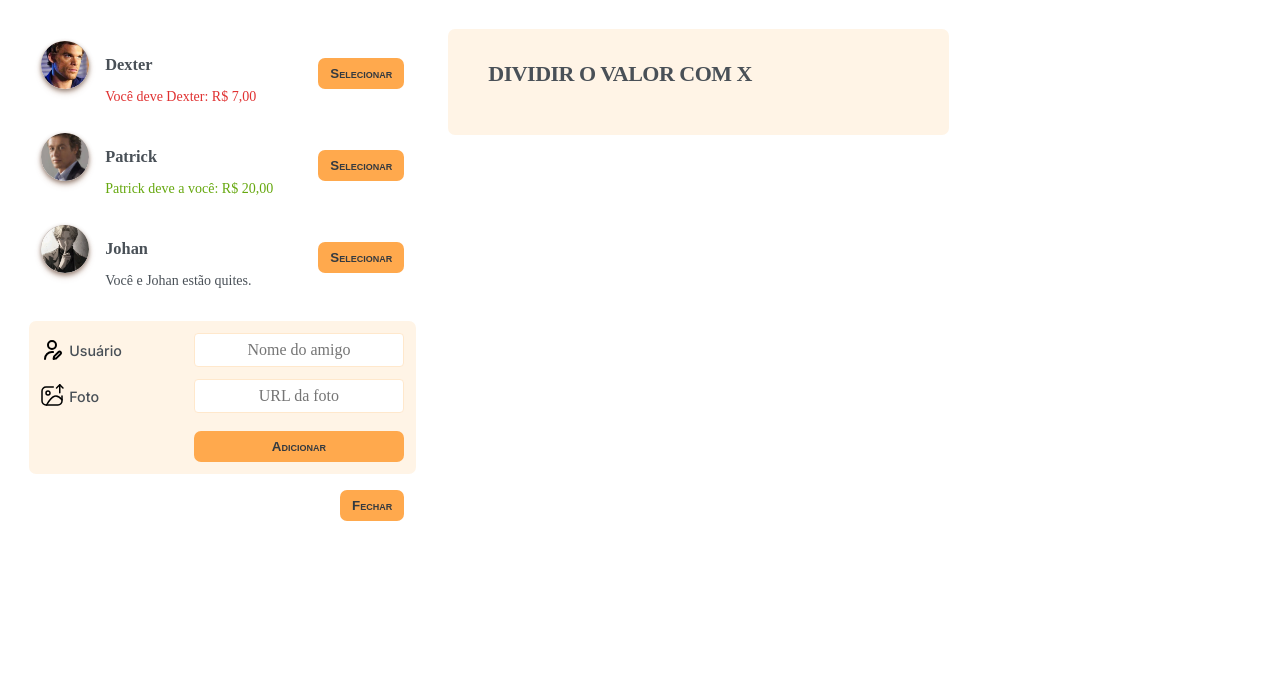
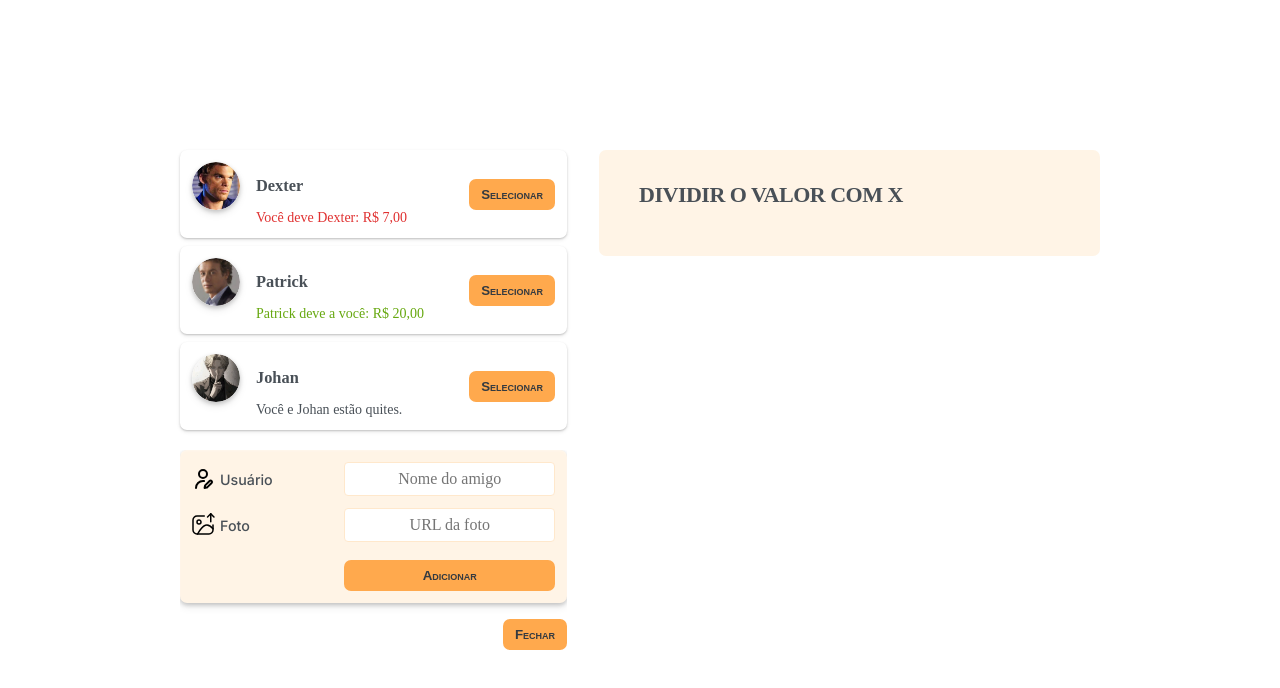
Before and after one commit to call-meRafael/eat-and-split-app, a React (Vite) app: page / in a window 1280 px wide. Both pictures are taken after a click on the button "Adicionar amigo". Shown: the top 688 px of the page. Built offline with nearby package versions, Linux system fonts and the light colour scheme; a web font is replaced by a local one.

Commit message:
feat(formAddFriend): add a better transition to the states

```diff
--- a/package.json
+++ b/package.json
@@ -10,6 +10,7 @@
     "preview": "vite preview"
   },
   "dependencies": {
+    "framer-motion": "^13.3.0",
     "react": "^19.2.8",
     "react-dom": "^19.2.8"
   },
--- a/src/App.jsx
+++ b/src/App.jsx
@@ -1,4 +1,5 @@
 import { useState } from "react";
+import { motion, AnimatePresence } from "framer-motion";
 import { FriendsList } from "./components/friendsList";
 import { FormAddFriend } from "./components/formAddFriend";
 import { Button } from "./components/buttonAddFriend";
@@ -9,7 +10,7 @@ export default function App() {
 
   const handleClick = () => {
     setOpen(!isOpen);
-  }
+  };
 
   const formatBalance = (balance) => {
     return balance.toLocaleString("pt-BR", {
@@ -22,14 +23,33 @@ export default function App() {
 
   return (
     <div className="app">
-      <aside className="sidebar">
+      <motion.aside className="sidebar">
         <FriendsList formatBalance={formatBalance} />
-        {isOpen && <FormAddFriend />}
 
-        <Button onClick={handleClick} className="button-add-friend">
-          {isOpen ? "Fechar" : "Adicionar amigo"}
-        </Button>
-      </aside>
+        {/* {isOpen && <FormAddFriend />} */}
+        {/* 2. Envolva a renderização condicional com AnimatePresence */}
+        <AnimatePresence mode="popLayout">
+          {isOpen && (
+            <motion.div
+              key="form-add-friend"
+              layout //
+              initial={{ opacity: 0, height: 0, y: -20 }}
+              animate={{ opacity: 1, height: "auto", y: 0 }}
+              exit={{ opacity: 0, height: 0, y: -20 }}
+              transition={{ type: "spring", duration: 0.5, bounce: 0.2 }}
+              style={{ overflow: "hidden" }} // Evita bugs visuais enquanto estica/colapsa
+            >
+              <FormAddFriend />
+            </motion.div>
+          )}
+        </AnimatePresence>
+
+        <motion.div layout style={{ width: "100%", display: "flex", justifyContent: "flex-end" }}>
+          <Button onClick={handleClick} className="button-add-friend">
+            {isOpen ? "Fechar" : "Adicionar amigo"}
+          </Button>
+        </motion.div>
+      </motion.aside>
       <FormSplitBill />
     </div>
   );
--- a/src/index.css
+++ b/src/index.css
@@ -13,11 +13,12 @@
   --lightoffset: 32 50 90;
   --brownnude: 29 35 61;
 
+  --shadow-s:
+    inset 0 1px 2px #ffffff30, 0 1px 2px #00000030, 0 2px 4px #00000015;
   --shadow-m:
-    inset 0 2px 2px hsl(var(--brown-800) / .60),
-    0 2px 4px hsl(var(--brown-800) / 0.55),
-    0 4px 6px hsl(var(--brown-600) / 0.25);
-
+    inset 0 1px 2px #ffffff50, 0 2px 4px #00000030, 0 4px 8px #00000015;
+  --shadow-l:
+    inset 0 1px 2px #ffffff70, 0 4px 6px #00000030, 0 6px 10px #00000015;
   --ff-sans1: "Inter", sans-serif;
   --ff-sans2: "Montserrat", sans-serif;
   --ff-serif: "Playfair Display", serif;
@@ -51,11 +52,16 @@ html {
 }
 
 body {
-  min-height: 100vh;  /* fallback */
+  min-height: 100vh; /* fallback */
   min-height: 100svh; /* acompanha a UI do navegador no celular */
   color: #495057;
   display: flex;
   padding: clamp(1.2rem, 1rem + 1.5vw, 3.2rem);
+
+  @media (min-width: 48rem) {
+    place-content: center;
+    place-items: center;
+  }
 }
 
 img {
@@ -110,9 +116,11 @@ img {
   list-style: none;
   display: flex;
   flex-direction: column;
-  gap: 0.4rem;
+  gap: 0.8rem;
   font-size: clamp(1.3rem, 1.2rem + 0.3vw, 1.4rem);
   margin-bottom: clamp(1.2rem, 1rem + 1vw, 2rem);
+  border-radius: var(--radius-md);
+  border: none;
 }
 
 .sidebar li {
@@ -122,6 +130,7 @@ img {
   column-gap: clamp(0.8rem, 0.5rem + 1vw, 1.6rem);
   padding: var(--space-xs);
   border-radius: var(--radius-md);
+  box-shadow: var(--shadow-s);
   transition: 0.5s;
 }
 
@@ -202,6 +211,7 @@ form {
   grid-template-columns: 1fr;
   margin-bottom: var(--space-sm);
   padding: var(--space-xs);
+  box-shadow: var(--shadow-m);
 }
 
 .form-split-bill {
@@ -211,7 +221,7 @@ form {
 
 label {
   display: flex;
-  gap: .4rem;
+  gap: 0.4rem;
   align-items: center;
   font-family: var(--ff-sans1);
   font-size: clamp(1.2rem, 1rem + 0.6vw, 1.425rem);
@@ -224,7 +234,7 @@ select {
   color: inherit;
   font-size: 1.6rem; /* ≥16px evita o zoom automático do iOS ao focar */
   width: 100%;
-  min-width: 0;      /* permite o campo encolher dentro do grid sem estourar */
+  min-width: 0; /* permite o campo encolher dentro do grid sem estourar */
   padding: 0.7rem;
   text-align: center;
   border: 1px solid var(--color-light);
```
Also changed, not shown: 1 other file (tests, documents, lock files or other folders).
